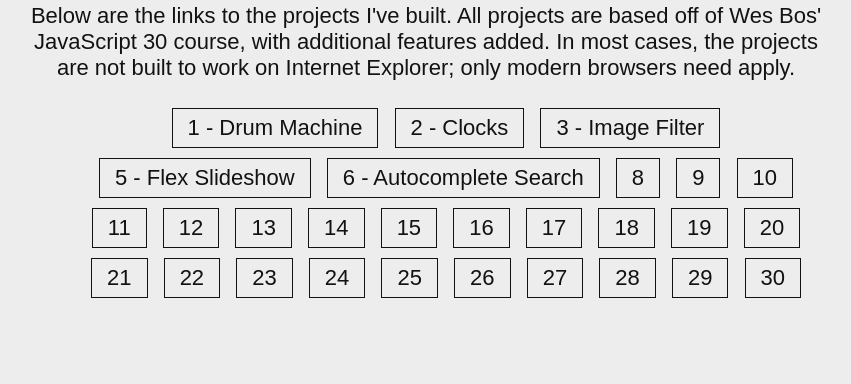
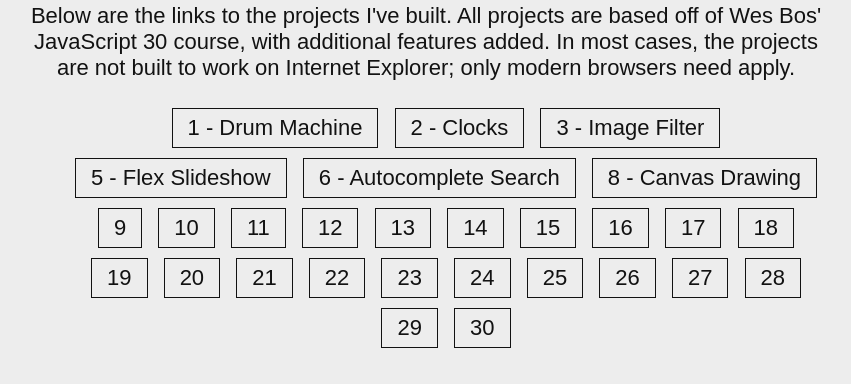
Before and after one commit to brandonmartin101/JavaScript30, a plain HTML site: page index.html in a window 1280 px wide. Shown: the part 416-800 px from the top of the page, without its empty margins (214-1065 px from the left). Drawn offline with Linux system fonts and the light colour scheme; a web font is replaced by a local one.

Commit message:
update day 8

```diff
--- a/index.html
+++ b/index.html
@@ -57,7 +57,7 @@
         <a class="day-link" href="./days/06/index.html">6 - Autocomplete Search</a>
       </li>
       <li class="day" id="day-8">
-        <a class="day-link" href="./days/08/index.html">8</a>
+        <a class="day-link" href="./days/08/index.html">8 - Canvas Drawing</a>
       </li>
       <li class="day" id="day-9">
         <a class="day-link" href="./days/09/index.html">9</a>
```
